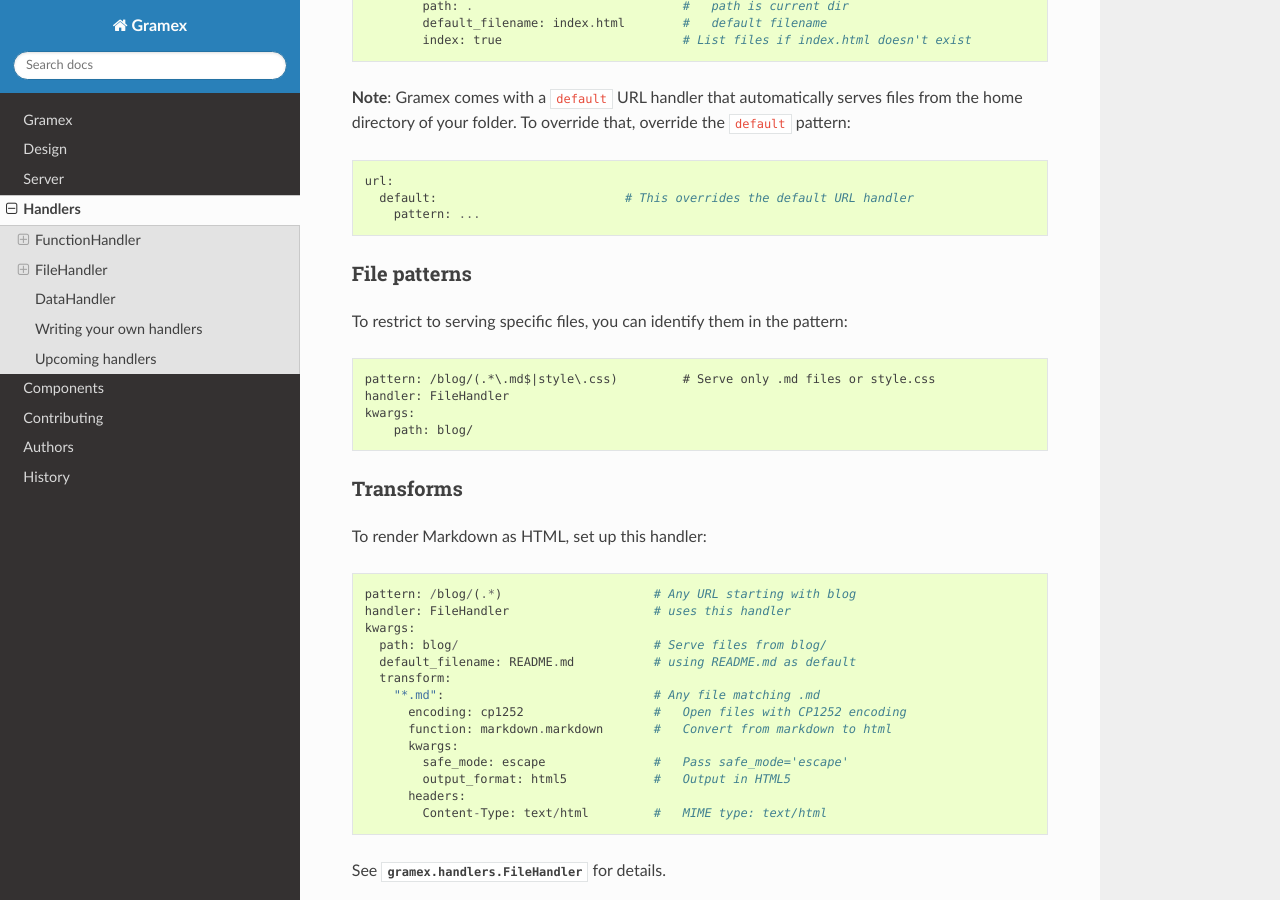
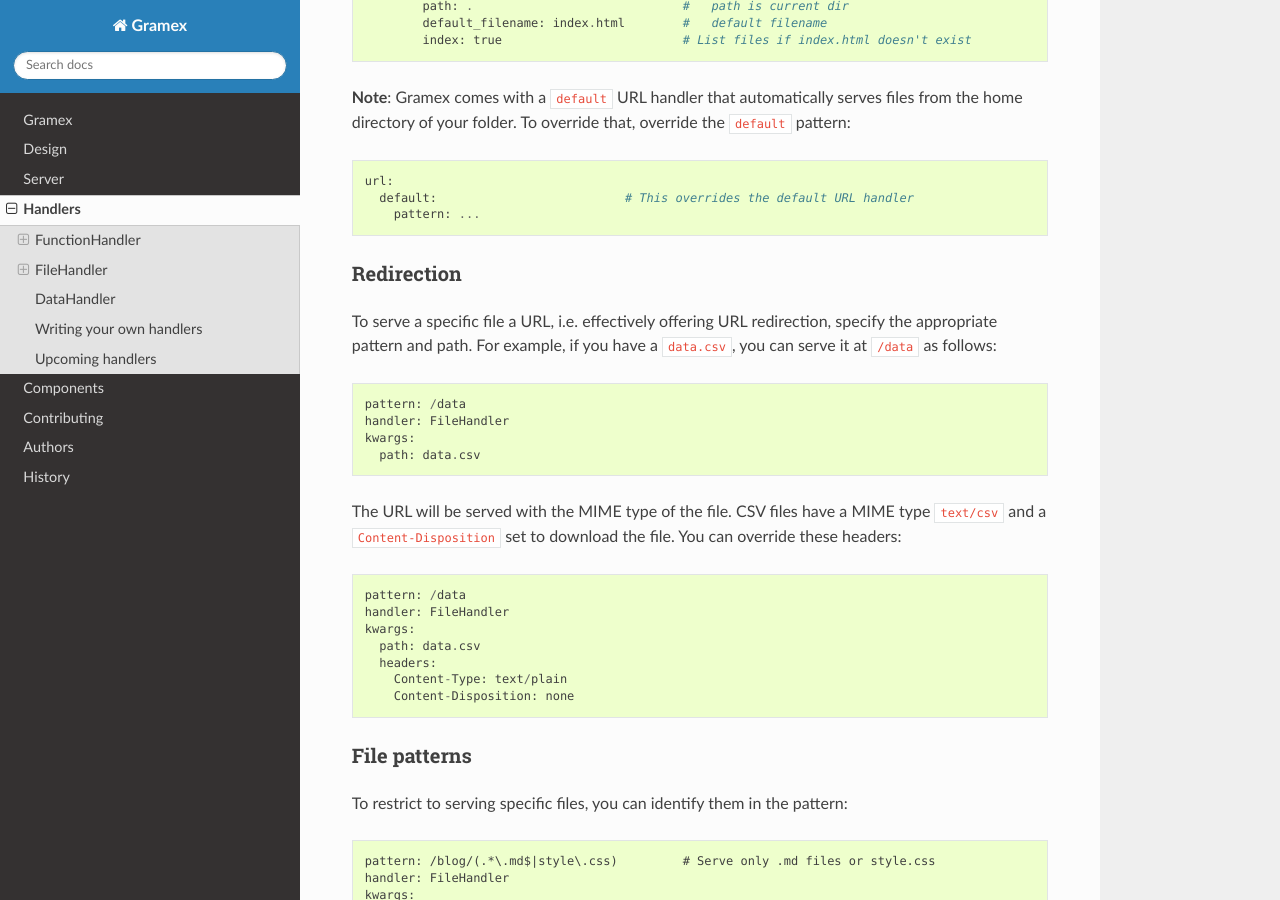
Before and after one commit to gramener/gramex, a Sphinx documentation site: the page built from docs/handlers.rst, in a window 1280 px wide and 900 px high, scrolled down 3456 px. Built offline with Sphinx 7.4.7 and the Read the Docs theme 2.0.0, drawn with Linux system fonts in a browser that asks for light colours; the version number could not be read and is left out.

Commit message:
ENH: FileHandler accepts patterns without brackets (simple redirection)

```diff
--- a/docs/handlers.rst
+++ b/docs/handlers.rst
@@ -181,6 +181,31 @@
         pattern: ...
 
 
+Redirection
+:::::::::::
+
+To serve a specific file a URL, i.e. effectively offering URL redirection,
+specify the appropriate pattern and path. For example, if you have a
+``data.csv``, you can serve it at ``/data`` as follows::
+
+    pattern: /data
+    handler: FileHandler
+    kwargs:
+      path: data.csv
+
+The URL will be served with the MIME type of the file. CSV files have a MIME
+type ``text/csv`` and a ``Content-Disposition`` set to download the file. You
+can override these headers::
+
+    pattern: /data
+    handler: FileHandler
+    kwargs:
+      path: data.csv
+      headers:
+        Content-Type: text/plain
+        Content-Disposition: none
+
+
 File patterns
 :::::::::::::
 
@@ -189,7 +214,7 @@
     pattern: /blog/(.*\.md$|style\.css)         # Serve only .md files or style.css
     handler: FileHandler
     kwargs:
-        path: blog/
+      path: blog/
 
 Transforms
 ::::::::::
```
Also changed, not shown: 3 other files.
